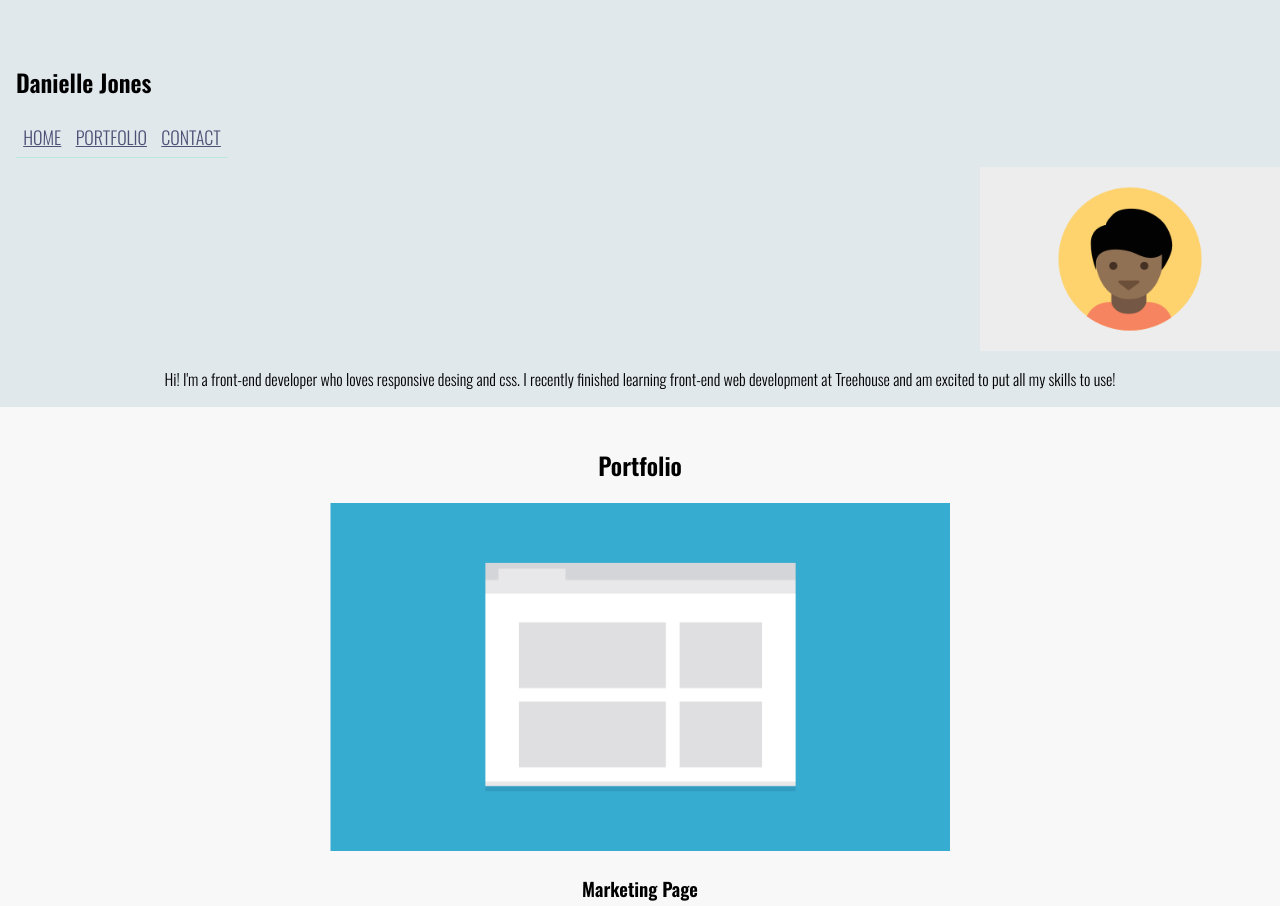
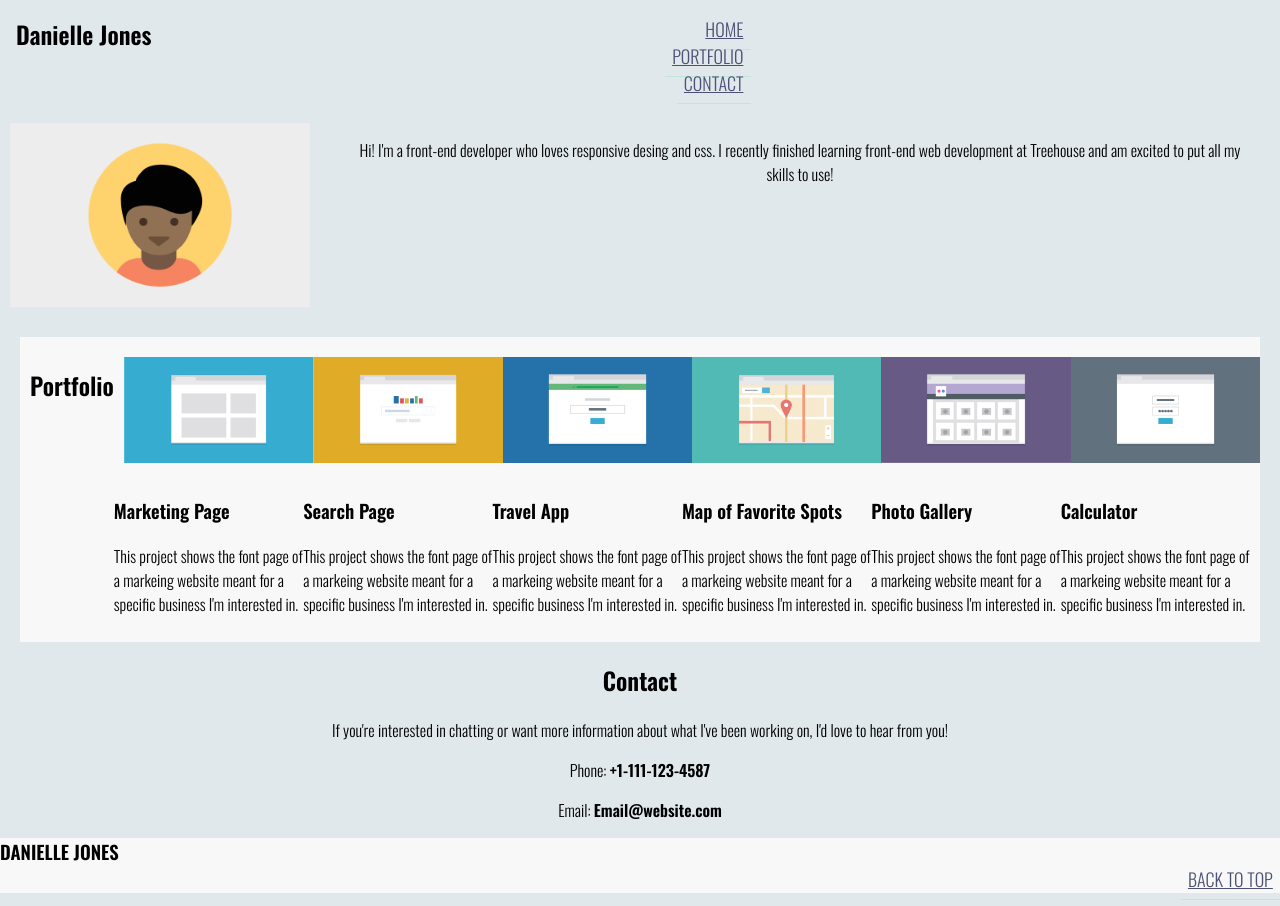
Before and after one commit to Djones106/techdegree-project-2, a plain HTML site: page index.html in a window 1280 px wide. Shown: the top 906 px of the page. Drawn offline with nearby package versions, Linux system fonts and the light colour scheme.

Commit message:
Flexbox trials

```diff
--- a/css/styles.css
+++ b/css/styles.css
@@ -6,12 +6,12 @@
 body{
     margin: 0;
     padding: 0;
-    text-align: center;
     font-family: 'Oswald', sans-serif;
     font-weight: 300;
     color:black;
     background:#e1e8ec;
     line-height: 1.5;
+
 }
 
 ul,
@@ -21,44 +21,41 @@ li{
     list-style-type: none;
 }
 
-h1{
-    text-align: right;
-}
 
 img{
-    max-width: 50%;
+    width: 100%;
+    margin: 10px;
 }
 
 /* Section Styles */
-.name,
+/*.name,
 .nav{
     display:flex;
     flex-direction: row;
 }
-#main-nav{
+*/
+.main-nav{
+    display:flex;
+    flex-direction:row;
+    flex-wrap: nowrap;
     width: 100%;
     min-height: 30px;
     padding: 16px;
-    text-align: right;
     margin: none;
-    text-transform: uppercase;
 }
 
 .nav{
-    margin-top: 1.5em;
-    text-transform: uppercase
-    justify-content:space-between;
+    margin:auto;
+    text-transform: uppercase;
+    text-decoration-line: none;
+    text-align: right;
+
 }
 
 .name{
-    display: flex;
-    flex-direction: row;
-    justify-content: flex-start;
-    padding-top: 2em;
-    margin: auto;
+    margin: 0;
     color: black;
-    text-transform: capitalize;
-    align-self: left;
+    text-align:left;
 }
 
 .nav a {
@@ -66,7 +63,6 @@ img{
     color: #4c5175;
     font-size: 1.125em;
     font-weight: 300;
-    text-align: center;
     padding: .4em;
     border-bottom: 1px solid #bce7d9
 }
@@ -75,49 +71,63 @@ img{
     color: black;
     border-bottom-color: cadetblue;
 }
+.main-header{
+    display:flex;
+}
+
+.bio {
+    text-align: center;
+    padding: 10px;
+    margin: 15px;
+
+}
 .profile-img{
     width: 300px;
-    display:flex;
-    flex-direction: row;
-    justify-self: flex-end;
+    right: 150px;
+
 }
 
-.portfolio{
+#portfolio{
+    display:flex;
+    flex: wrap;
     background: #f8f8f8;
-    padding: 20px;
-    flex-basis: 90%;
-    margin:auto;
+    padding: 10px;
+    flex-basis: 50%;
+    margin:20px;
 }
 .project{
-    flex-basis: 30%;
+    flex-basis: 50%;
 }
 
+#contact{
+    text-align: center;
+}
 footer{
     background: #f8f8f8;
-    margin-top: auto;
 }
  /*
 
 @media (min-width: 360px){
-    #main-nav,
-    .nav ,
-    .name,{
-    display:flex;
-    font-weight: 700;
-    list-style-type: none;
-    margin-left: auto;
-    padding: 0;
-    flex-direction: column;
+    .main-nav{
+     flex-direction: column;
+    }
+    .main-header{
+        flex-direction: column;
+    }
+    .portfolio{
+        flex-direction: column;
+        justify-content: space-between;
     }
 
 
 }
 @media (min-width: 768px) {
-    .name{
+    .main-nav{
         justify-content: flex-start;
+        justify-content:space-between;
     }
-    .nav,
-    {
+
+    .main-header{
         height: 200px;
         margin-top:3em;
         flex-direction:column;
@@ -126,10 +136,8 @@ footer{
     .nav a{
         border-bottom-color: transparent;
     }
-    .portfolio,
-    .projects{
-        flex-direction: column;
-        align-items:center;
+    .portfolio,{
+        flex-direction: row;
         margin: 0 auto;
     }
 
--- a/index.html
+++ b/index.html
@@ -12,7 +12,7 @@
     <title>Danielle's Portfolio</title>
 </head>
 <body>
-    <nav id="main-nav">
+    <nav class="main-nav">
         <h1 class="name">Danielle Jones</h1>
         <ul class="nav">
             <li> <a href="#">Home</a></li>
@@ -28,7 +28,7 @@
 
 
 
-        <div class="portfolio">
+        <div id="portfolio">
             <section class="title"><h2>Portfolio</h2>           </section>
         <section class="project">
             <img class="project-img" src="images/portfolio-1.png">
```
